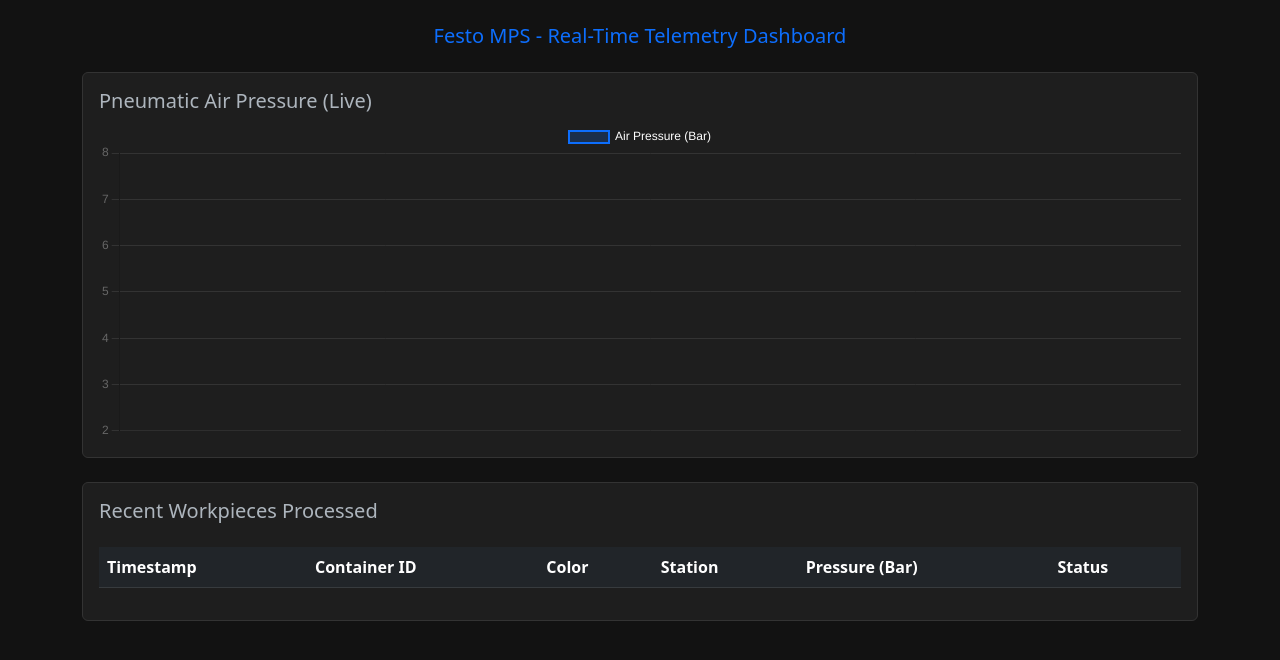
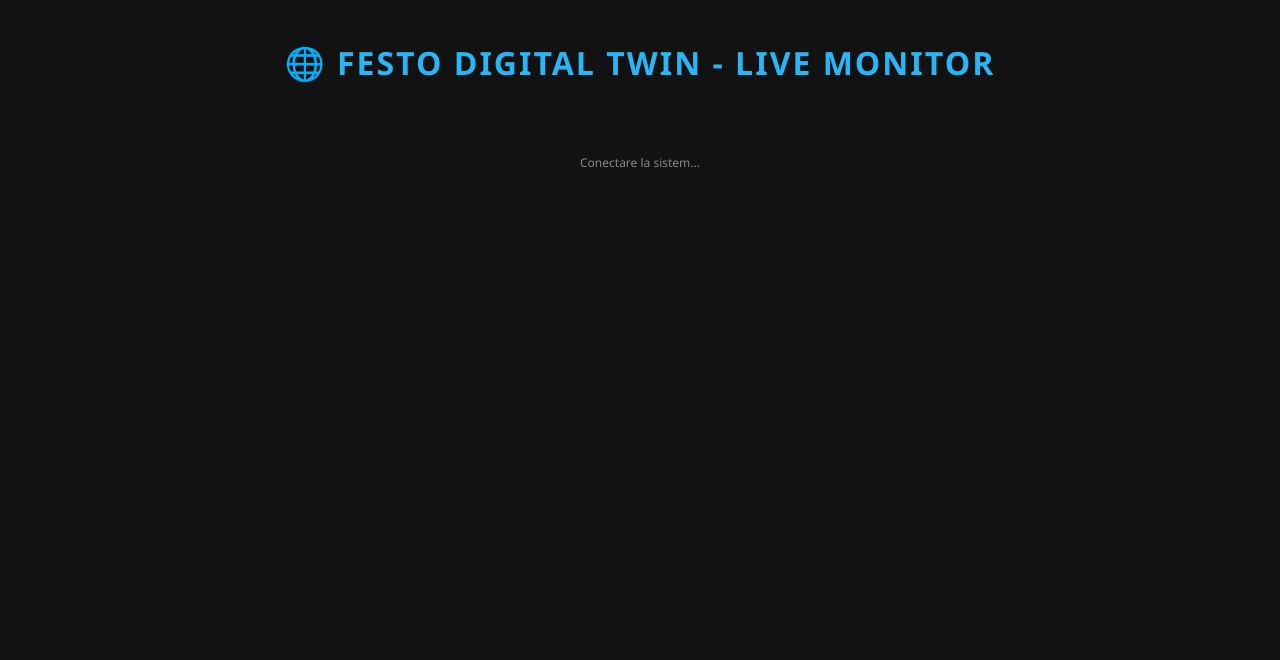
Before and after one commit to razvan-rc/iiot-web-app, a Flask app: page / in a window 1280 px wide. Shown: the top 660 px of the page. Run offline with Flask 3, Linux system fonts and the light colour scheme; tables that the repository leaves empty or names only in its code hold one stand-in row (values such as "Sample post"); lists and menus that the app fills with data are empty.

Commit message:
Adaugare Dashboard HMI

```diff
--- a/templates/index.html
+++ b/templates/index.html
@@ -1,144 +1,141 @@
 <!DOCTYPE html>
-<html lang="en" data-bs-theme="dark">
+<html lang="en">
 <head>
     <meta charset="UTF-8">
     <meta name="viewport" content="width=device-width, initial-scale=1.0">
-    <title>IIoT Dashboard - Festo MPS</title>
+    <title>Digital Twin - SCADA Dashboard</title>
+    <style>
+        :root {
+            --bg: #121212; --card: #1e1e1e; --text: #e0e0e0;
+            --green: #00e676; --yellow: #ffea00; --red: #ff1744; --accent: #29b6f6;
+        }
+        body {
+            font-family: 'Segoe UI', Tahoma, Geneva, Verdana, sans-serif;
+            background-color: var(--bg); color: var(--text);
+            margin: 0; padding: 20px;
+        }
+        h1 {
+            text-align: center; color: var(--accent);
+            letter-spacing: 2px; text-transform: uppercase; margin-bottom: 30px;
+        }
+        .grid {
+            display: grid;
+            grid-template-columns: repeat(auto-fit, minmax(320px, 1fr));
+            gap: 20px;
+        }
+        .card {
+            background-color: var(--card); border-radius: 10px; padding: 20px;
+            box-shadow: 0 4px 6px rgba(0,0,0,0.3); border-top: 4px solid var(--accent);
+            transition: all 0.3s ease;
+        }
+        .card h2 {
+            margin-top: 0; display: flex; justify-content: space-between;
+            align-items: center; border-bottom: 1px solid #333; padding-bottom: 10px;
+        }
+        .badge {
+            padding: 5px 10px; border-radius: 20px; font-size: 12px;
+            font-weight: bold; text-transform: uppercase;
+        }
 
-    <!-- Bootstrap 5 CSS for modern, responsive styling without custom CSS -->
-    <link href="https://cdn.jsdelivr.net/npm/bootstrap@5.3.0/dist/css/bootstrap.min.css" rel="stylesheet">
+        /* Starile de functionare */
+        .status-RUN { background-color: rgba(0, 230, 118, 0.1); color: var(--green); border: 1px solid var(--green); }
+        .status-WARNING { background-color: rgba(255, 234, 0, 0.1); color: var(--yellow); border: 1px solid var(--yellow); }
+        .status-FAULT {
+            background-color: rgba(255, 23, 68, 0.1); color: var(--red);
+            border: 1px solid var(--red); animation: pulse 1s infinite;
+        }
 
-    <!-- Chart.js for real-time data visualization -->
-    <script src="https://cdn.jsdelivr.net/npm/chart.js"></script>
+        .data-section { margin-top: 15px; }
+        .data-row {
+            display: flex; justify-content: space-between; margin-bottom: 8px;
+            font-size: 14px; border-bottom: 1px dashed #333; padding-bottom: 4px;
+        }
+        .degradation-bar {
+            width: 100%; background-color: #333; height: 12px;
+            border-radius: 6px; margin-top: 8px; overflow: hidden;
+        }
+        .degradation-fill { height: 100%; transition: width 0.3s; }
 
-    <style>
-        body { background-color: #121212; color: #ffffff; }
-        .card { background-color: #1e1e1e; border: 1px solid #333; }
-        .chart-container { position: relative; height: 40vh; width: 100%; }
+        @keyframes pulse {
+            0% { box-shadow: 0 0 0 0 rgba(255, 23, 68, 0.7); }
+            70% { box-shadow: 0 0 0 10px rgba(255, 23, 68, 0); }
+            100% { box-shadow: 0 0 0 0 rgba(255, 23, 68, 0); }
+        }
+        .footer { text-align: center; font-size: 12px; color: #888; margin-top: 40px; }
     </style>
 </head>
 <body>
+    <h1>🌐 Festo Digital Twin - Live Monitor</h1>
+    <div class="grid" id="dashboard"></div>
+    <div class="footer" id="last-update">Conectare la sistem...</div>
 
-<div class="container mt-4">
-    <h5 class="mb-4 text-center text-primary">Festo MPS - Real-Time Telemetry Dashboard</h5>
+    <script>
+        function updateDashboard() {
+            fetch('/api/live')
+                .then(response => response.json())
+                .then(data => {
+                    const dashboard = document.getElementById('dashboard');
+                    dashboard.innerHTML = ''; // Golim grid-ul pentru noile date
 
-    <!-- Live Chart Section -->
-    <div class="row mb-4">
-        <div class="col-12">
-            <div class="card p-3">
-                <h5 class="card-title">Pneumatic Air Pressure (Live)</h5>
-                <div class="chart-container">
-                    <canvas id="pressureChart"></canvas>
-                </div>
-            </div>
-        </div>
-    </div>
+                    // Sortam statiile alfabetic si construim interfata dinamic
+                    Object.keys(data).sort().forEach(stationName => {
+                        const station = data[stationName];
 
-    <!-- Historical Data Table Section -->
-    <div class="row">
-        <div class="col-12">
-            <div class="card p-3">
-                <h5 class="card-title">Recent Workpieces Processed</h5>
-                <div class="table-responsive">
-                    <table class="table table-dark table-hover mt-3">
-                        <thead>
-                            <tr>
-                                <th>Timestamp</th>
-                                <th>Container ID</th>
-                                <th>Color</th>
-                                <th>Station</th>
-                                <th>Pressure (Bar)</th>
-                                <th>Status</th>
-                            </tr>
-                        </thead>
-                        <tbody>
-                            <!-- Jinja2 loop to populate the table from Flask backend -->
-                            {% for row in data %}
-                            <tr>
-                                <td>{{ row.timestamp }}</td>
-                                <td><strong>{{ row.container_id }}</strong></td>
-                                <td>{{ row.container_color }}</td>
-                                <td>{{ row.station_name }}</td>
-                                <td>{{ row.air_pressure_bar }}</td>
-                                <td>
-                                    <!-- Dynamic badge color based on status -->
-                                    {% if row.status == 'OK' %}
-                                        <span class="badge bg-success">{{ row.status }}</span>
-                                    {% elif row.status == 'REJECTED_DEFECT' %}
-                                        <span class="badge bg-warning text-dark">{{ row.status }}</span>
-                                    {% else %}
-                                        <span class="badge bg-danger">{{ row.status }}</span>
-                                    {% endif %}
-                                </td>
-                            </tr>
-                            {% endfor %}
-                        </tbody>
-                    </table>
-                </div>
-            </div>
-        </div>
-    </div>
-</div>
+                        // Logica de Alarme (Mentenanta Predictiva vizuala)
+                        let statusClass = 'status-RUN';
+                        let barColor = 'var(--green)';
 
-<!-- JavaScript for real-time chart updates -->
-<script>
-    // Initialize the Chart.js instance
-    const ctx = document.getElementById('pressureChart').getContext('2d');
-    const pressureChart = new Chart(ctx, {
-        type: 'line',
-        data: {
-            labels: [], // Time labels will be injected here
-            datasets: [{
-                label: 'Air Pressure (Bar)',
-                borderColor: '#0d6efd',
-                backgroundColor: 'rgba(13, 110, 253, 0.2)',
-                borderWidth: 2,
-                pointRadius: 3,
-                data: [], // Pressure values will be injected here
-                fill: true,
-                tension: 0.3 // Smooth curves
-            }]
-        },
-        options: {
-            responsive: true,
-            maintainAspectRatio: false,
-            scales: {
-                y: {
-                    min: 2.0, // Minimum pressure for chart readability
-                    max: 8.0, // Maximum pressure
-                    grid: { color: '#333' }
-                },
-                x: {
-                    grid: { color: '#333' }
-                }
-            },
-            plugins: {
-                legend: { labels: { color: '#fff' } }
-            }
+                        if (station.health.degradation_score >= 0.7) {
+                            statusClass = 'status-WARNING';
+                            barColor = 'var(--yellow)';
+                        }
+                        if (station.health.state === 'FAULT') {
+                            statusClass = 'status-FAULT';
+                            barColor = 'var(--red)';
+                        }
+
+                        // Generam HTML-ul pentru masuratori (senzori)
+                        let measurementsHtml = '';
+                        for (const [key, value] of Object.entries(station.measurements)) {
+                            // Inlocuim underscore cu spatiu pentru estetica (ex: cycle_time -> cycle time)
+                            let prettyKey = key.replace(/_/g, ' ');
+                            measurementsHtml += `<div class="data-row"><span style="text-transform: capitalize;">${prettyKey}</span><strong>${value}</strong></div>`;
+                        }
+
+                        // Construim Cardul Statiei
+                        const card = document.createElement('div');
+                        card.className = 'card';
+
+                        // Calculam procentul de degradare
+                        let degPercent = (station.health.degradation_score * 100).toFixed(1);
+                        if (degPercent > 100) degPercent = 100;
+
+                        card.innerHTML = `
+                            <h2>${stationName} <span class="badge ${statusClass}">${station.health.state}</span></h2>
+
+                            <div class="data-section">
+                                <div class="data-row"><span>Uzură Echipament (Degradare)</span><strong>${degPercent}%</strong></div>
+                                <div class="degradation-bar">
+                                    <div class="degradation-fill" style="width: ${degPercent}%; background-color: ${barColor}"></div>
+                                </div>
+                            </div>
+
+                            <div class="data-section">
+                                <h4 style="margin-bottom: 10px; color: #888; text-transform: uppercase; font-size: 11px; letter-spacing: 1px;">Senzori Virtuali</h4>
+                                ${measurementsHtml}
+                            </div>
+                        `;
+                        dashboard.appendChild(card);
+                    });
+
+                    document.getElementById('last-update').innerText = 'Ultima actualizare: ' + new Date().toLocaleTimeString();
+                })
+                .catch(err => console.error('Eroare la citirea datelor:', err));
         }
-    });
 
-    // Function to fetch data from the Flask API and update the chart
-    async function fetchChartData() {
-        try {
-            const response = await fetch('/api/chart-data');
-            const data = await response.json();
-
-            // Update chart data
-            pressureChart.data.labels = data.labels;
-            pressureChart.data.datasets[0].data = data.pressures;
-
-            // Re-render the chart smoothly
-            pressureChart.update('none');
-        } catch (error) {
-            console.error('Error fetching chart data:', error);
-        }
-    }
-
-    // Call fetchChartData immediately, then every 3 seconds
-    fetchChartData();
-    setInterval(fetchChartData, 3000);
-</script>
-
+        // Prima citire instantanee, apoi actualizam o data pe secunda
+        updateDashboard();
+        setInterval(updateDashboard, 1000);
+    </script>
 </body>
 </html>
```
